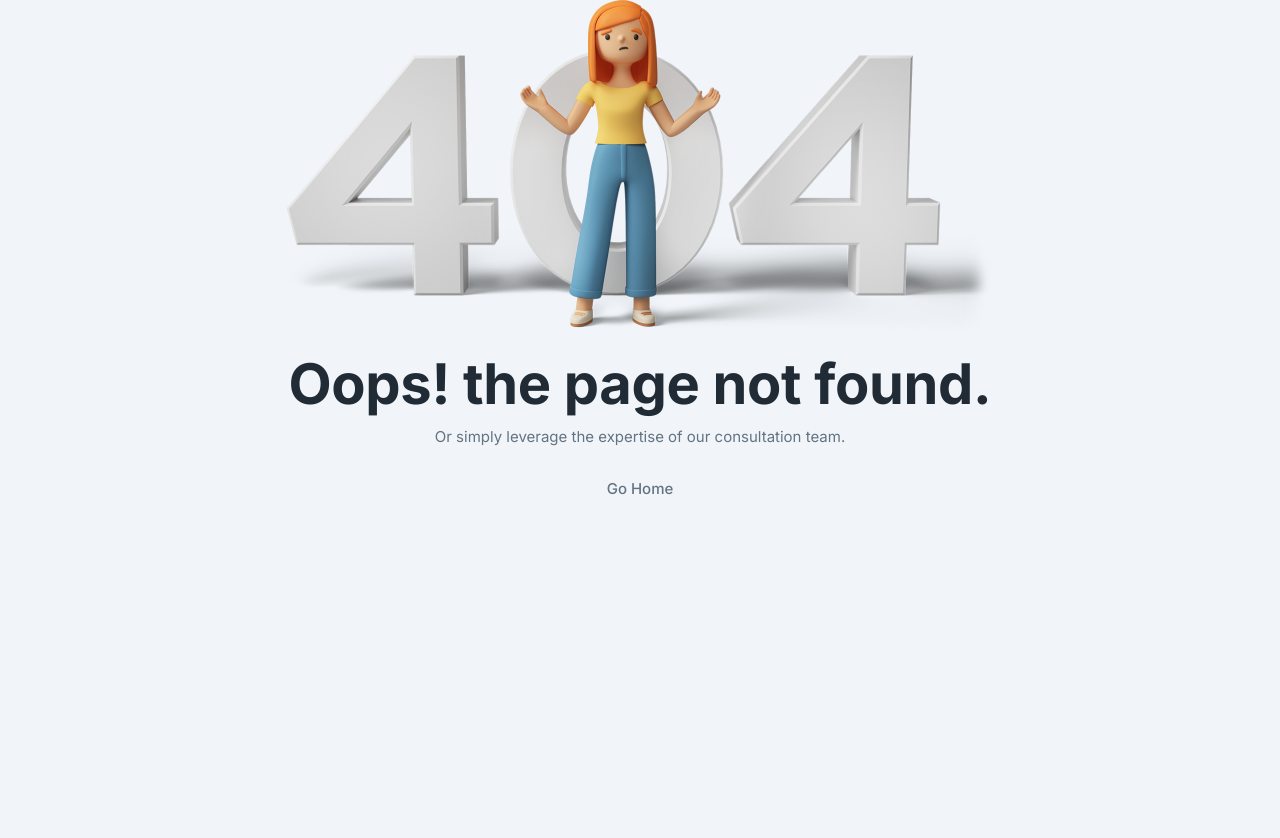
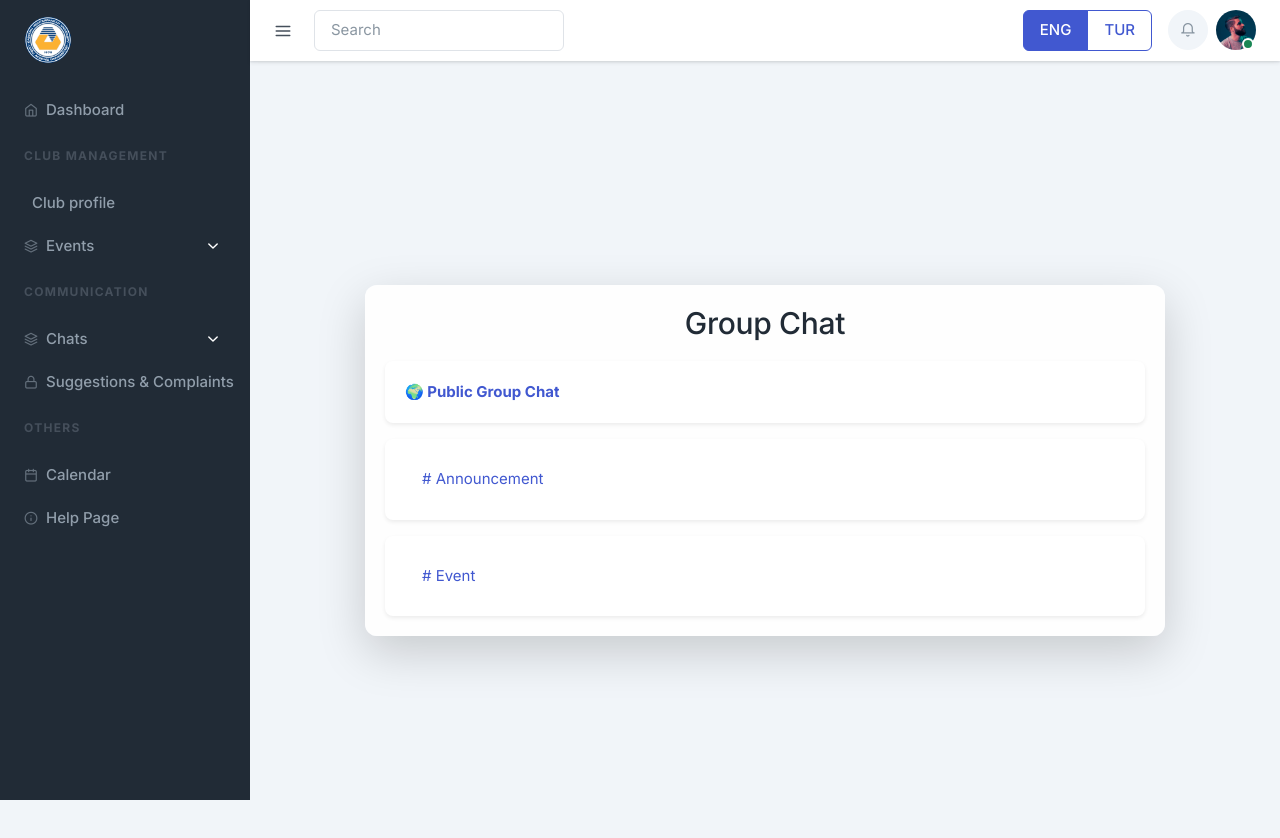
Before and after one commit to Temsmi/404-new, a Next.js app: page /dashboard-president/pages/chat-group-public in a window 1280 px wide. Before the commit this address had no page. Shown: the top 838 px of the page. Before the commit the page ends 800 px from the top, so only its background shows below. Built offline with nearby package versions, Linux system fonts and the light colour scheme.

Commit message:
chats,chat group,fix database address of image

```diff
--- /dev/null
+++ b/app/(dashboard-p)/dashboard-president/pages/chat-group-public/page.js
@@ -0,0 +1,73 @@
+'use client';
+
+import { useState } from 'react';
+import { Container,ListGroup, Button, Card, Collapse } from 'react-bootstrap';
+
+export default function GroupChatPage() {
+  const [showAnnouncements, setShowAnnouncements] = useState(false);
+  const [showEvents, setShowEvents] = useState(false);
+
+  return (
+    <Container className="d-flex justify-content-center align-items-center min-vh-100">
+      <Card className="shadow-lg p-4" style={{ width: "800px", background: "rgba(255, 255, 255, 0.9)", borderRadius: "12px" }}>
+        <h2 className="text-center mb-4">Group Chat</h2>
+        {/* Public Group Chat */}
+        <Card className="mb-3 shadow-sm">
+          <Card.Body>
+          <ListGroup.Item action onClick={() => onSelect({ name: 'Public Group Chat', department: 'Join the discussion!', email: '', image: 'https://via.placeholder.com/50' })} className="fw-bold text-primary">
+      🌍 Public Group Chat
+    </ListGroup.Item>
+          </Card.Body>
+        </Card>
+
+        {/* Announcement Section */}
+        <Card className="mb-3 shadow-sm">
+          <Card.Body>
+            <Button
+              variant="link"
+              onClick={() => setShowAnnouncements(!showAnnouncements)}
+              className="w-100 text-start fs-5"
+            >
+              # Announcement
+            </Button>
+            <Collapse in={showAnnouncements}>
+              <div className="mt-2">
+                <Card className="p-3">
+                  <h5>📢 Important Announcements</h5>
+                  <ul>
+                    <li>📌 Club Meeting on Friday at 5 PM</li>
+                    <li>🎉 New Club Member Introductions</li>
+                  </ul>
+                </Card>
+              </div>
+            </Collapse>
+          </Card.Body>
+        </Card>
+
+        {/* Event Section */}
+        <Card className="shadow-sm">
+          <Card.Body>
+            <Button
+              variant="link"
+              onClick={() => setShowEvents(!showEvents)}
+              className="w-100 text-start fs-5"
+            >
+              # Event
+            </Button>
+            <Collapse in={showEvents}>
+              <div className="mt-2">
+                <Card className="p-3">
+                  <h5>🎊 Upcoming Events</h5>
+                  <ul>
+                    <li>🎭 Drama Night - March 30</li>
+                    <li>🏆 Sports Tournament - April 10</li>
+                  </ul>
+                </Card>
+              </div>
+            </Collapse>
+          </Card.Body>
+        </Card>
+      </Card>
+    </Container>
+  );
+}
--- a/app/api/clubcreation/route.js
+++ b/app/api/clubcreation/route.js
@@ -25,8 +25,9 @@ export async function POST(req) {
                 fs.mkdirSync(uploadDir, { recursive: true });
             }
 
-            const fileName = `${Date.now()}-${file.name.replace(/\s/g, '_')}`;
-            filePath = `/images/ClubsLogo/${fileName}`;
+            const fileName = file.name.replace(/^\d+-/, '').replace(/\s/g, '_');
+
+            filePath = `${fileName}`;
 
             await writeFile(path.join(uploadDir, fileName), buffer);
         }
--- a/routes/DashboardRoutes_president.js
+++ b/routes/DashboardRoutes_president.js
@@ -62,8 +62,13 @@ export const DashboardMenu = [
 	{
 		id: uuid(),
 		title: 'Chats',
-		icon: 'message-circle ',
-		link: '/dashboard-president/pages/chat-group'
+		icon: 'layers',
+		children: [
+			{ id: uuid(), link: '/dashboard-president/pages/chats', name: 'Chats' },
+			{ id: uuid(), link: '/dashboard-president/pages/chat-group-public', name: 'Group Chat'},
+
+
+		]
 	},
 	{
 		id: uuid(),
```
Also changed, not shown: app/(dashboard-p)/dashboard-president/pages/chats/page.js (added, +60 -0 lines).
